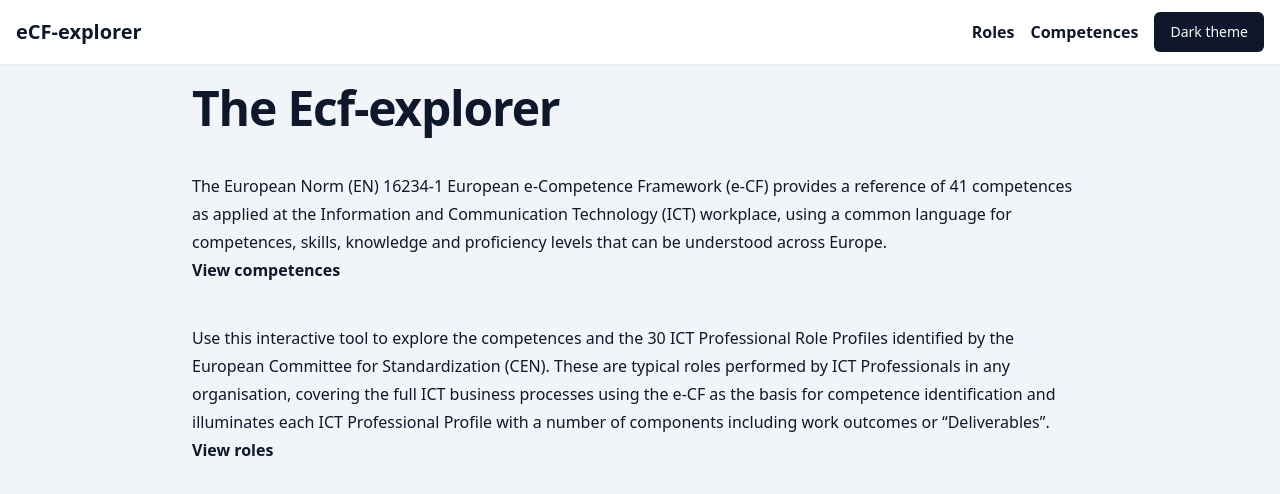
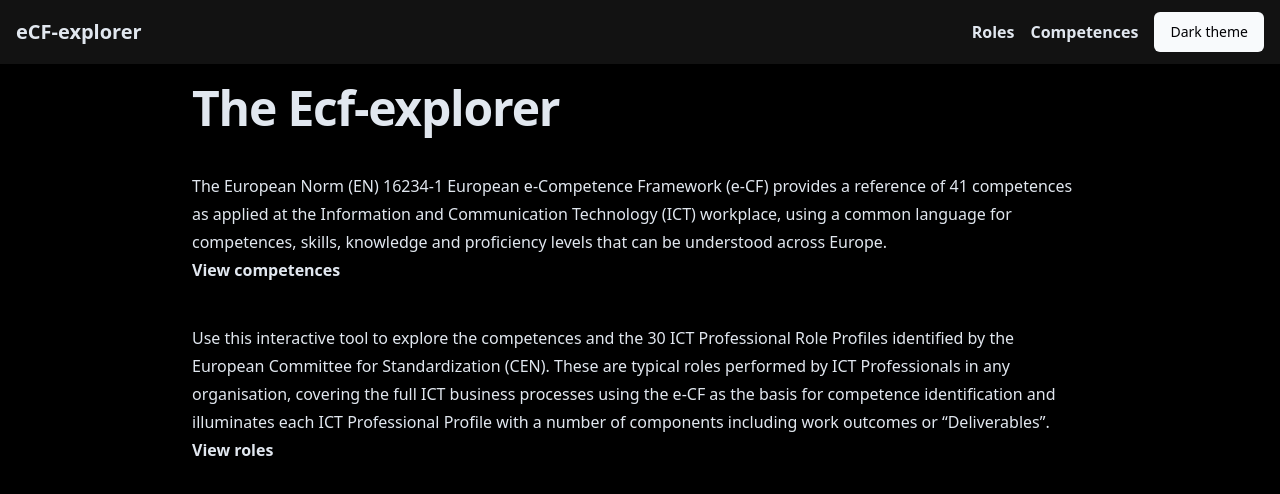
Before and after one commit to arnokamphuis/ecf-explorer, a Next.js app: page / in a window 1280 px wide. Shown: the top 494 px of the page. Built offline with nearby package versions, Linux system fonts and the light colour scheme.

Commit message:
refactor: roles and level providers to root layout

```diff
--- /dev/null
+++ b/src/app/error.tsx
@@ -0,0 +1,22 @@
+"use client";
+
+import { useEffect } from "react";
+
+export default function Error({
+	error,
+	reset,
+}: {
+	error: Error;
+	reset: () => void;
+}) {
+	useEffect(() => {
+		console.error(error);
+	}, [error]);
+
+	return (
+		<div>
+			<h2>Something went wrong!</h2>
+			<button onClick={() => reset()}>Try again</button>
+		</div>
+	);
+}
--- a/src/app/layout.tsx
+++ b/src/app/layout.tsx
@@ -1,4 +1,6 @@
 import { ThemeSwitcher } from "@/components/themeSwitcher";
+import LevelProvider from "@/context/levelProvider";
+import RolesProvider from "@/context/rolesProvider";
 import Link from "next/link";
 import "./globals.css";
 
@@ -16,6 +18,8 @@ export const metadata = {
 
 export default function Layout({ children }: LayoutProps) {
 	return (
+		<RolesProvider>
+			<LevelProvider>
 				<html lang="en">
 					<body className="bg-slate-100 dark:bg-black">
 						<nav className="dark:bg-[#121212] h-16 flex flex-row items-center px-4 justify-between shadow-sm bg-white">
@@ -35,5 +39,7 @@ export default function Layout({ children }: LayoutProps) {
 						<div className="p-5">{children}</div>
 					</body>
 				</html>
+			</LevelProvider>
+		</RolesProvider>
 	);
 }
--- a/src/app/roles/page.tsx
+++ b/src/app/roles/page.tsx
@@ -56,6 +56,7 @@ export default async function Page() {
 
 	return (
 		<div>
+			<h1>Roles</h1>
 			<div className="flex flex-col flex-wrap dark:bg-[#121212] p-4 rounded-lg gap-4 mt-5 bg-white">
 				<p>Select role(s)</p>
 				<RoleSelect roleNames={roleNames} />
--- a/src/components/roleFilter.tsx
+++ b/src/components/roleFilter.tsx
@@ -1,11 +1,12 @@
 "use client";
 
 import RoleCard from "@/components/rolecard";
-import { useContext, useMemo, useState } from "react";
+import { useContext, useMemo } from "react";
 import { RolesContext, RolesContextType } from "@/context/rolesProvider";
 import { Tabs, TabsList, TabsTrigger, TabsContent } from "./ui/tabs";
 import { Button } from "./ui/button";
 import clsx from "clsx";
+import { LevelContext, LevelContextType } from "@/context/levelProvider";
 
 type CompetenceInfo = { name: string; activity: string };
 type RoleInfo = {
@@ -26,7 +27,7 @@ export default function RoleFilter({
 	allRoles,
 	rolesPerLevel,
 }: RoleFilterProps) {
-	const [level, setLevel] = useState(1);
+	const { level, changeLevel } = useContext(LevelContext) as LevelContextType;
 	const { roles } = useContext(RolesContext) as RolesContextType;
 	const filteredDevRoles = useMemo(
 		() =>
@@ -45,7 +46,7 @@ export default function RoleFilter({
 	return (
 		<Tabs
 			value={`${level}`}
-			onValueChange={value => setLevel(Number(value))}
+			onValueChange={value => changeLevel(Number(value))}
 			className="flex flex-1 items-center flex-col mt-4">
 			<TabsList className="mb-4">
 				{[...new Array(5)].map((_, index) => (
@@ -74,7 +75,7 @@ export default function RoleFilter({
 							className="flex flex-1 justify-center items-center gap-4"
 							key={index}>
 							<p>Chosen role(s) not available at this level</p>
-							<Button onClick={() => setLevel(nextLevel + 1)}>
+							<Button onClick={() => changeLevel(nextLevel + 1)}>
 								Go to level {nextLevel + 1}
 							</Button>
 						</TabsContent>
--- a/src/components/themeSwitcher.tsx
+++ b/src/components/themeSwitcher.tsx
@@ -9,14 +9,11 @@ export const ThemeSwitcher = () => {
 		typeof window !== "undefined"
 			? window.matchMedia("(prefers-color-scheme: dark)").matches
 			: false;
-	const [isDark, setIsDark] = useLocalStorage<boolean>(
-		"theme",
-		prefersDarkMode
-	);
+	const [isDark, setIsDark] = useLocalStorage<boolean>("theme", true);
 
 	useEffect(() => {
 		setIsDark(prefersDarkMode);
-		if (prefersDarkMode) {
+		if (prefersDarkMode || isDark) {
 			document.documentElement.classList.add("dark");
 		} else {
 			document.documentElement.classList.remove("dark");
```
Also changed, not shown: package.json (+1 -7 lines), src/app/roles/layout.tsx (deleted, +0 -10 lines), 1 other file (tests, documents, lock files or other folders). Lines whose indentation alone changed are shown as unchanged.
